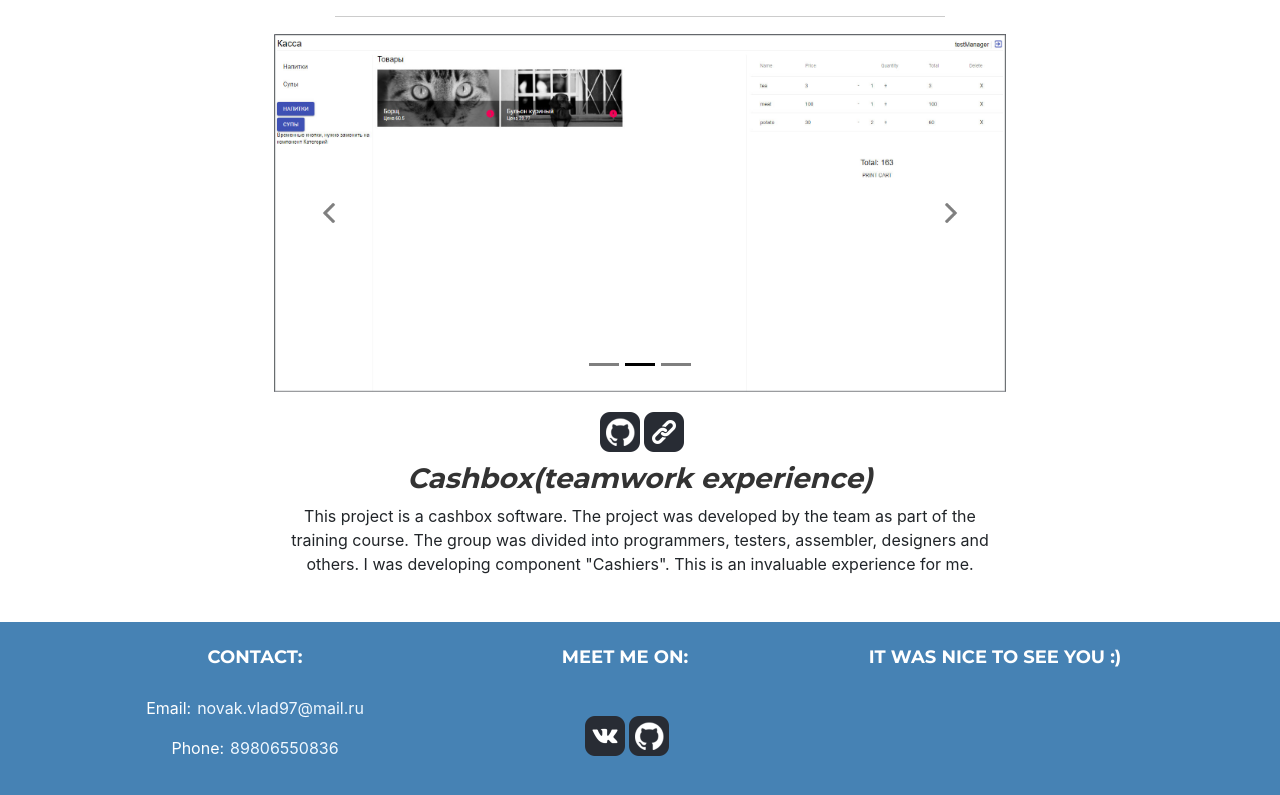
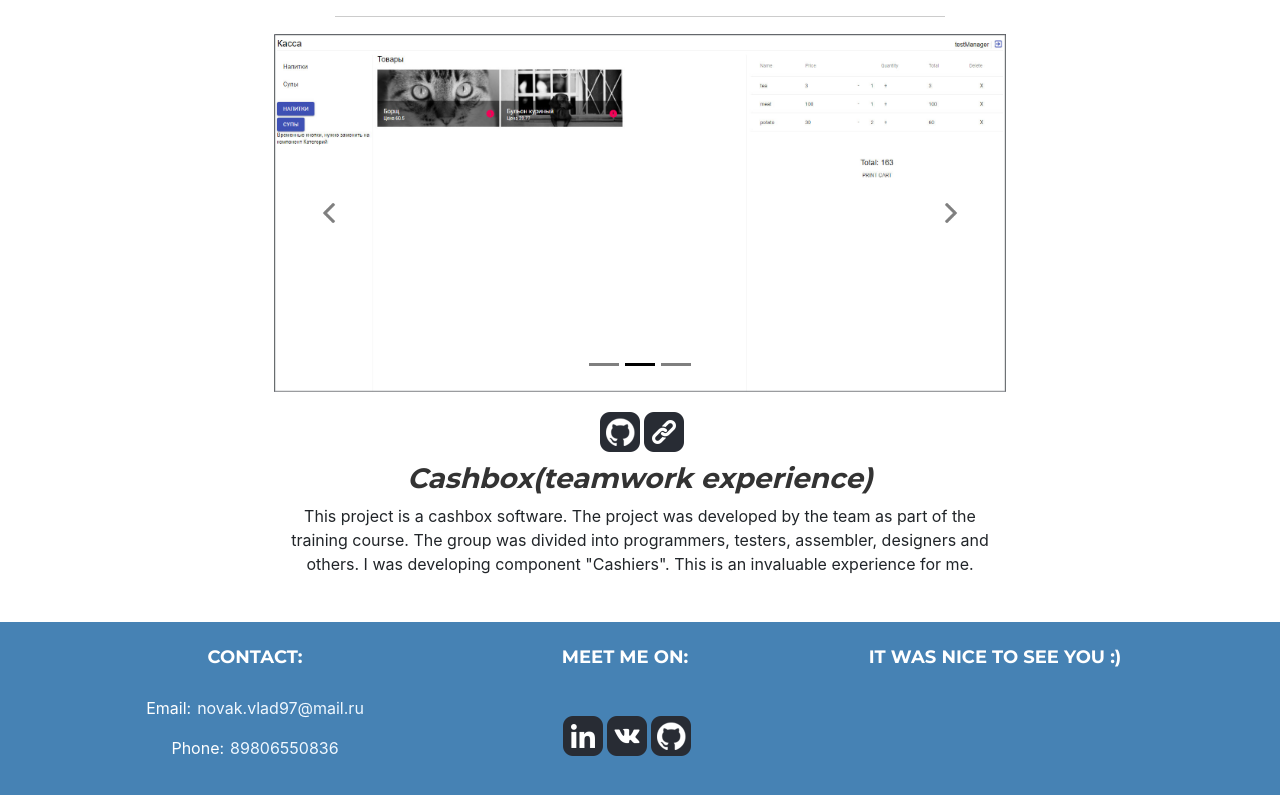
Before and after one commit to 1uckyy/Portfolio, a React (Create React App) app: page / in a window 1280 px wide. Shown: the part 2949-3744 px from the top of the page. Built offline with nearby package versions, Linux system fonts and the light colour scheme; some icons are missing.

Commit message:
Added linkedin into footer.

```diff
--- a/src/components/Footer.js
+++ b/src/components/Footer.js
@@ -2,11 +2,12 @@ import React, { Component } from 'react';
 import LinkItem from './LinkItem';
 
 //google analytics functions
-import { VkClick, GithubProfileClick, EmailClick, PhoneClick } from './ClickEventFunctions'
+import { LinkedinClick, VkClick, GithubProfileClick, EmailClick, PhoneClick } from './ClickEventFunctions'
 
 /*images*/
 import github from '../images/icons/github-icon.png';
 import vk from '../images/icons/vk-icon.png';
+import linkedin from '../images/icons/linkedin-icon.png';
 
 class Footer extends Component {
     render () {
@@ -28,6 +29,7 @@ class Footer extends Component {
                         <div className="col-lg-4 mod">
                         <h4 id="h4">Meet me on:</h4>
                         <p>
+                            <LinkItem onClick={LinkedinClick} href="https://www.linkedin.com/in/vladislav-novak-5755621a4/" icon={linkedin} wnd="_blank" alt="linkedin"/>
                             <LinkItem onClick={VkClick} href="https://vk.com/1uckyy" icon={vk} wnd="_blank" alt="vk"/>
                             <LinkItem onClick={GithubProfileClick} href="https://github.com/1uckyy" icon={github} wnd="_blank" alt="github"/>
                         </p>
```
